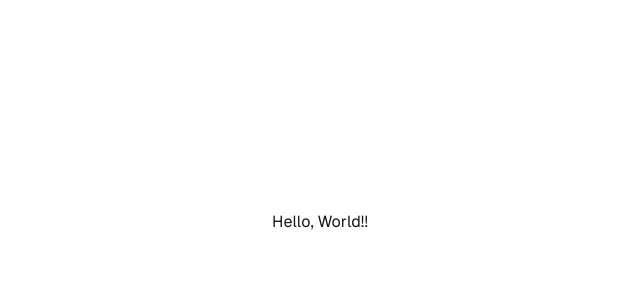
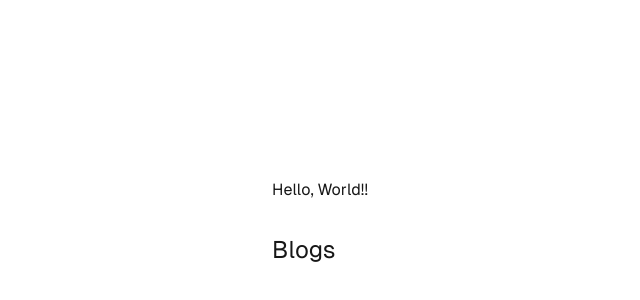
Before and after one commit to rohitjbcodeapp/nextcicd, a Next.js app: page / in a window 1280 px wide. Shown: the part 178-478 px from the top of the page, without its empty margins (320-960 px from the left). Built offline with nearby package versions, Linux system fonts and the light colour scheme.

Commit message:
home page link for blog

```diff
--- a/app/page.tsx
+++ b/app/page.tsx
@@ -1,10 +1,13 @@
 // import Image from "next/image";
+
+import Link from "next/link";
 
 export default function Home() {
   return (
     <div className="grid grid-rows-[20px_1fr_20px] items-center justify-items-center min-h-screen p-8 pb-20 gap-16 sm:p-20 font-[family-name:var(--font-geist-sans)]">
       <main className="flex flex-col gap-8 row-start-2 items-center sm:items-start">
         <h1>Hello, World!!</h1>
+        <Link href="/posts" className="text-2xl">Blogs</Link>
         {/* <Image
           className="dark:invert"
           src="https://nextjs.org/icons/next.svg"
```
